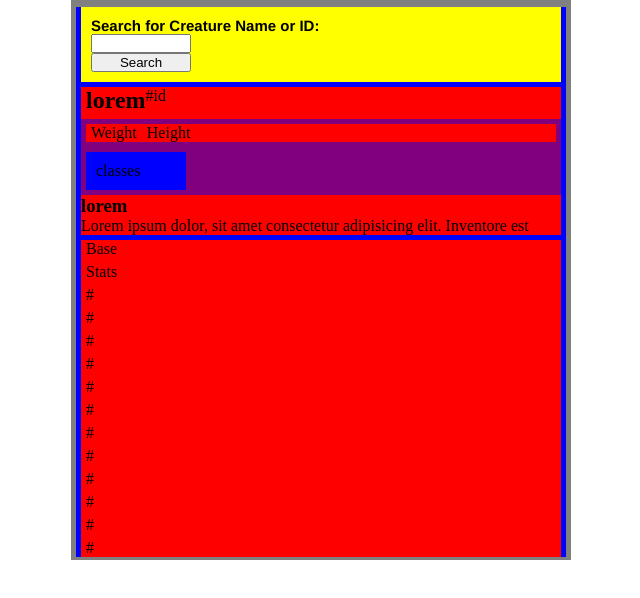
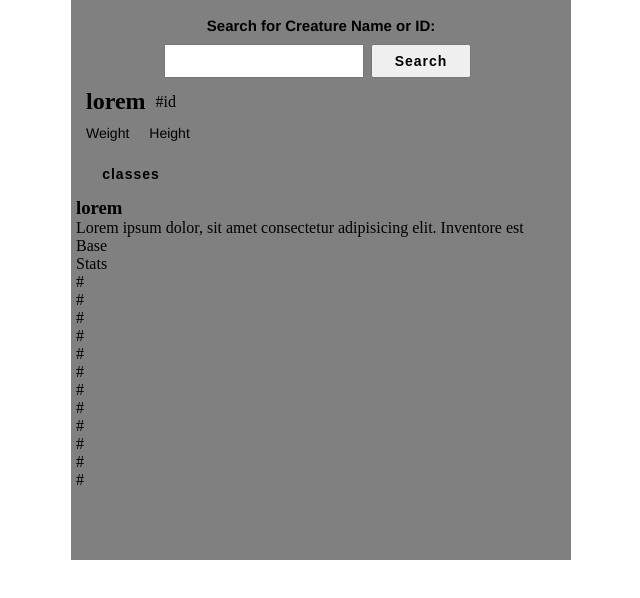
Before and after one commit to WellinghtonOliveira/CriaturasRPG, a plain HTML site: page index.html in a window 1280 px wide. Shown: the part 140-738 px from the top of the page, without its empty margins (319-959 px from the left). Drawn offline with Linux system fonts and the light colour scheme.

Commit message:
atualização estilizando

```diff
--- a/CSS/styels.css
+++ b/CSS/styels.css
@@ -26,16 +26,43 @@
 }
 
 .container-filho {
-    background-color: blue;
     margin: 5px;
 }
 
 .container-filho > :nth-child(1) {
-    background-color: yellow;
     padding: 10px;
     margin-top: 10px;
     display: flex;
     flex-direction: column;
+}
+
+.container-filho > :nth-child(1) p {
+    width: 100%;
+    text-align: center;
+}
+
+.inputs-search {
+    display: flex;
+    flex-direction: row;
+    width: 100%;
+    height: auto;
+    justify-content: center;
+    margin-top: 10px;
+}
+
+.inputs-search input {
+    padding: 7px;
+    font-size: 14px;
+    min-width: 200px;
+
+}
+
+.inputs-search button {
+    padding: 7px;
+    font-size: 14px;
+    font-weight: bold;
+    letter-spacing: 1px;
+    margin: 0 7px;
 }
 
 .container-filho > :nth-child(1) p {
@@ -52,19 +79,21 @@
     width: 100px;
 }
 
-.container-filho div {
-    margin: 5px;
-    background-color: red;
+.title-id {
+    display: flex;
+    width: 100%;
 }
 
-.title-id {
-    display: flex;
-    background-color: purple;
+.title-id h2 {
+    margin: auto 10px;
+}
+
+.title-id p {
+    margin: auto 0;
 }
 
 
 .span-infos {
-    background-color: purple;
     display: flex;
     flex-direction: column;
     width: 100%;
@@ -75,17 +104,21 @@
     display: flex;
 }
 
-.largura {
-    margin: 0 5px;
-}
-
-.altura {
-    margin: 0 5px;
+.largura, .altura {
+    margin: 10px 10px;
+    font-weight: 400;
+    font-family: helvetica;
+    font-size: 14px;
 }
 
 .span-infos span {
     margin: 5px;
     padding: 10px;
-    background-color: blue;
     width: 100px;
+    text-align: center;
+    font-weight: bold;
+    font-family: Arial, Helvetica, sans-serif;
+    font-size: 14px;
+    letter-spacing: 1px;
+    border-radius: 5px;
 }
--- a/index.html
+++ b/index.html
@@ -17,8 +17,10 @@
             <div class="container-filho">
                 <div>
                     <p>Search for Creature Name or ID:</p>
-                    <input id="search-input" type="text">
-                    <button id="search-button">Search</button>
+                    <div class="inputs-search">
+                        <input id="search-input" type="text">
+                        <button id="search-button">Search</button>
+                    </div>
                 </div>
                 <div>
                     <div class="title-id">
```
